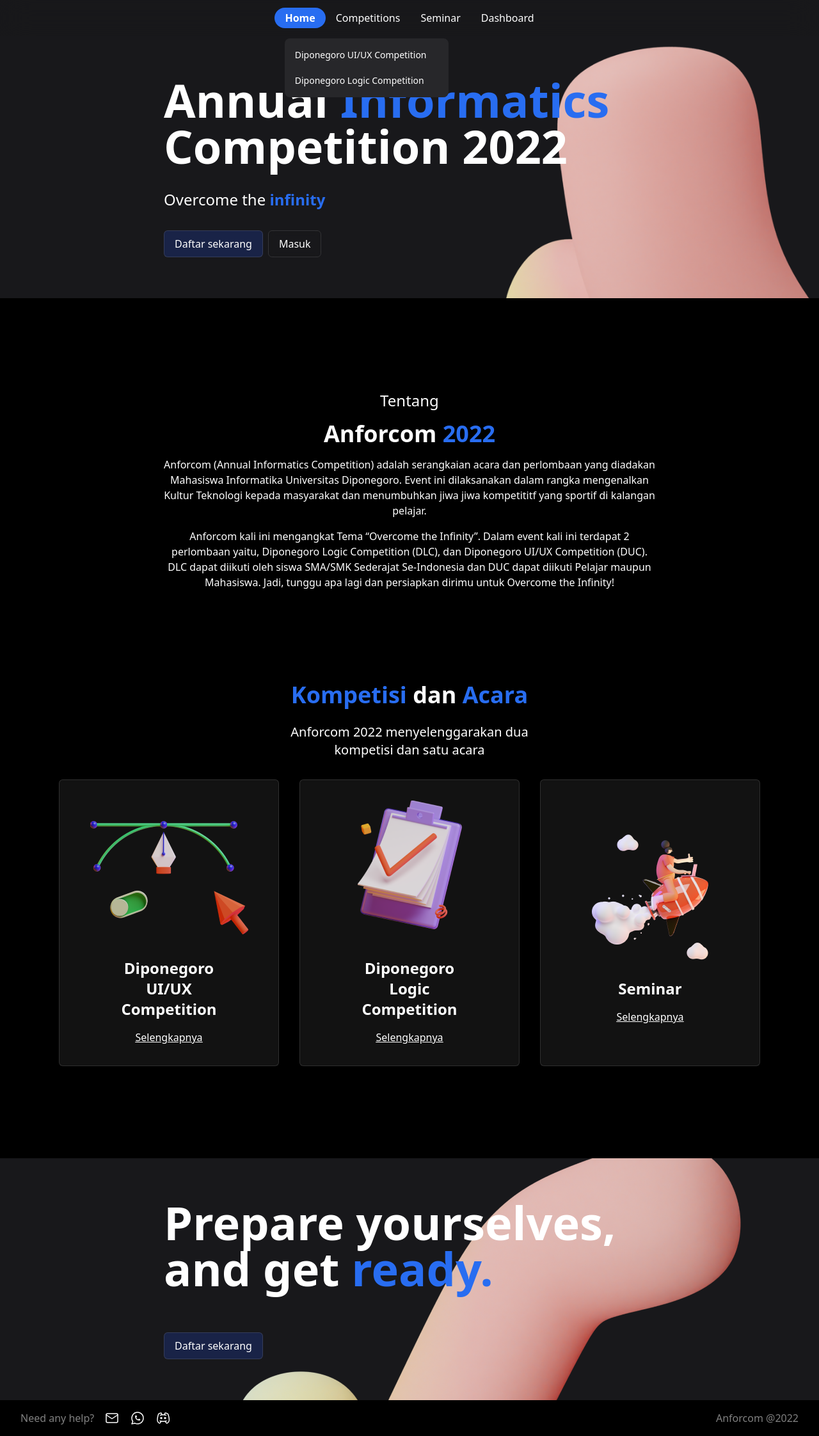
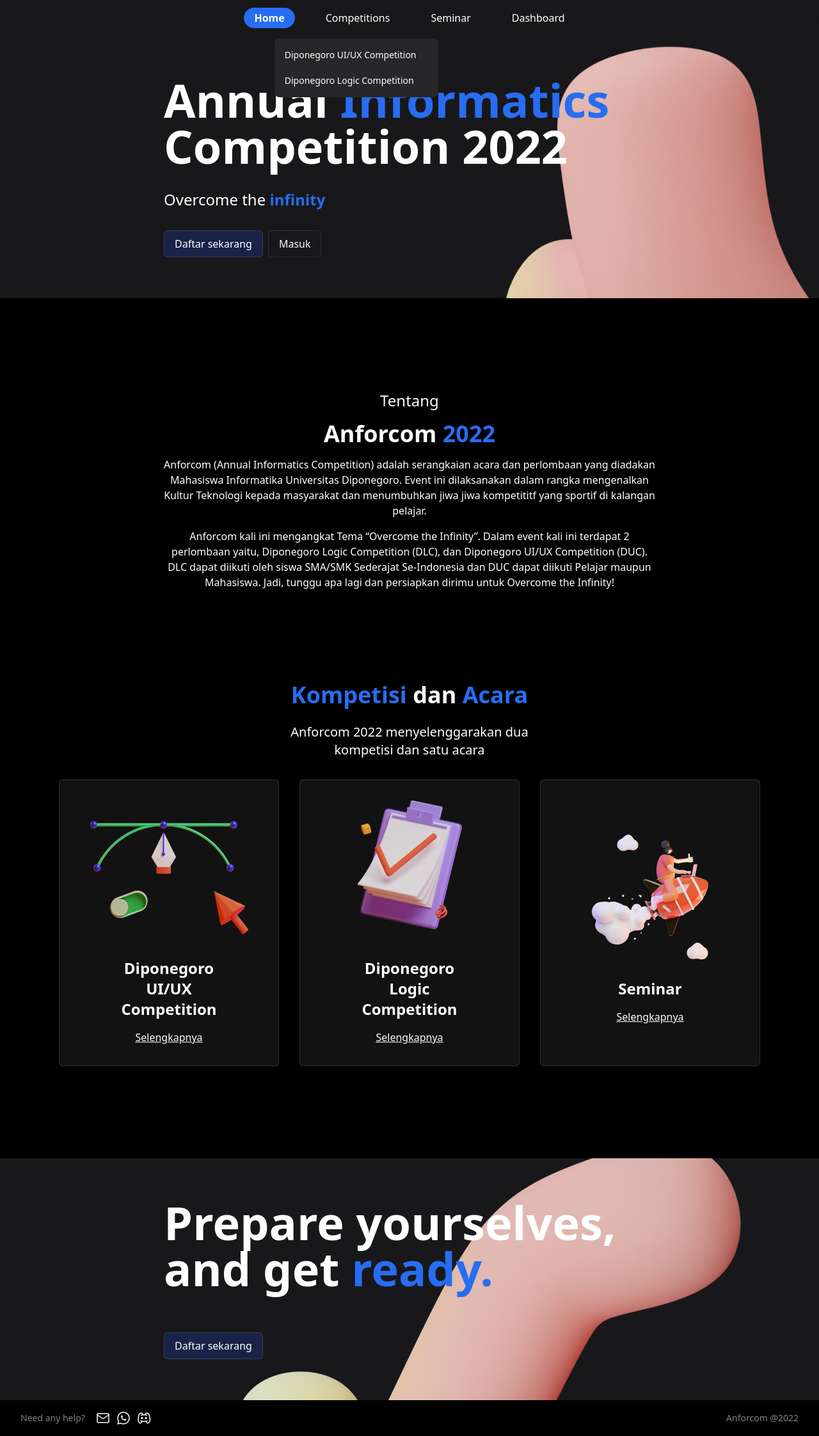
Before and after one commit to sallliisa/anforcom2022-landing, a Next.js app: page / in a window 1280 px wide. Shown: the whole page at 64% size. Built offline with nearby package versions, Linux system fonts and the light colour scheme.

Commit message:
responsiveness fix

```diff
--- a/src/components/Footer.tsx
+++ b/src/components/Footer.tsx
@@ -11,15 +11,17 @@ export default function Footer() {
   return (
     <>
       <Box className='h-12 bg-black text-white'>
-        <Group inline className='justify-between px-8 w-full h-12 bg-black py-7 items-center gap-16'>
-          <Group className='gap-4'>
-            <h1 className='font-medium text-white/50'>Need any help?</h1>
-            <IconMail stroke={1.5} />
-            <IconBrandWhatsapp stroke={1.5} />
-            <IconBrandDiscord stroke={1.5} />
+        <Group inline className='justify-between px-8 w-full h-12 bg-black py-7 items-center'>
+          <Group inline className='items-center gap-4'>
+            <h1 className='font-medium text-white/50 text-sm'>Need any help?</h1>
+            <Group className='gap-2'>
+              <IconMail stroke={1.5} />
+              <IconBrandWhatsapp stroke={1.5} />
+              <IconBrandDiscord stroke={1.5} />
+            </Group>
           </Group>
           <Group className='gap-4'>
-            <h1 className='font-medium text-white/50'>Anforcom @2022</h1>
+            <h1 className='font-medium text-white/50 text-sm'>Anforcom @2022</h1>
           </Group>
         </Group>
       </Box>
--- a/src/components/Navbar.tsx
+++ b/src/components/Navbar.tsx
@@ -14,7 +14,7 @@ export default function Navbar() {
   return (
     <>
       <Center inline className='w-full h-12 bg-zinc-900/50 z-50 top-0 sticky backdrop-blur-xl py-7'>
-        <Group className='gap-0 font-light text-white'>
+        <Group className='gap-0 sm:gap-8 font-light text-white text-sm sm:text-base'>
           <Box
             key={id}
             onClick={() => router.push(routes[0].link)}
```
